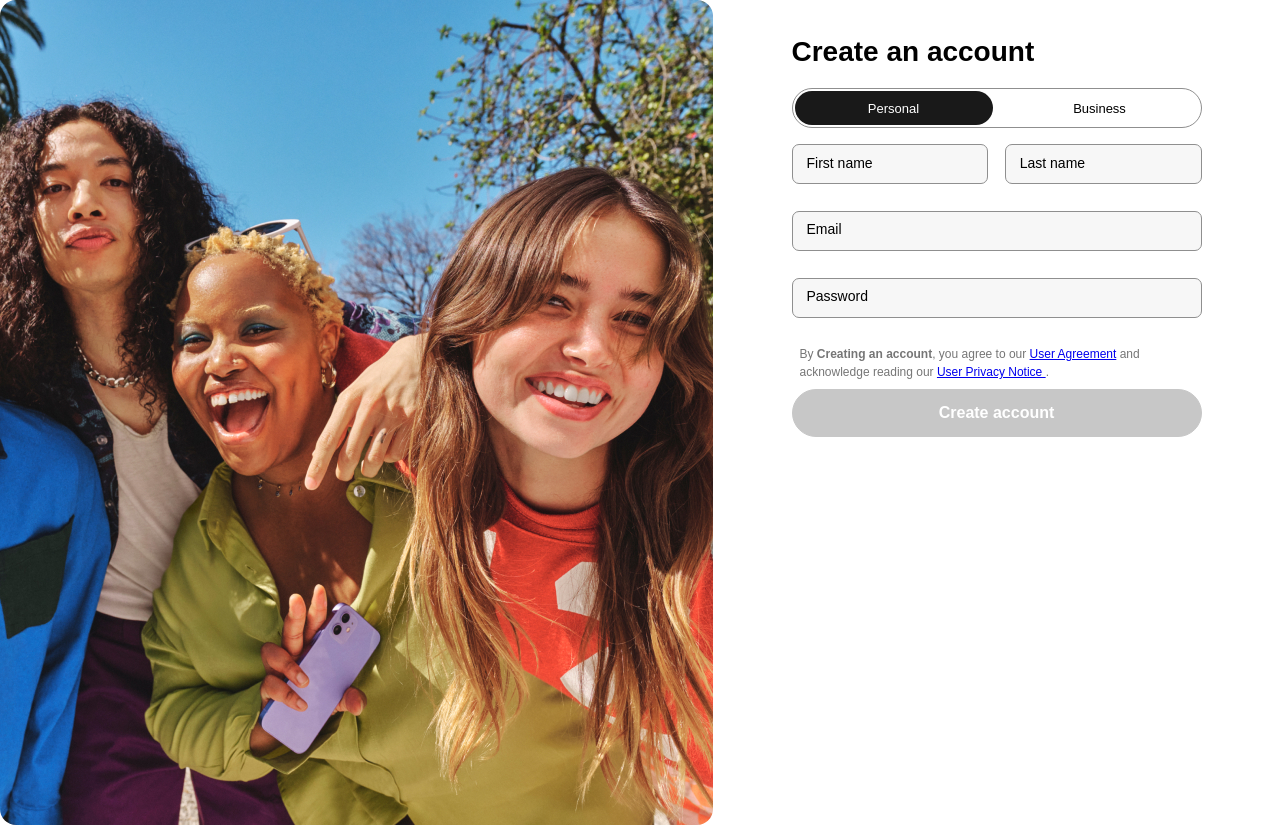
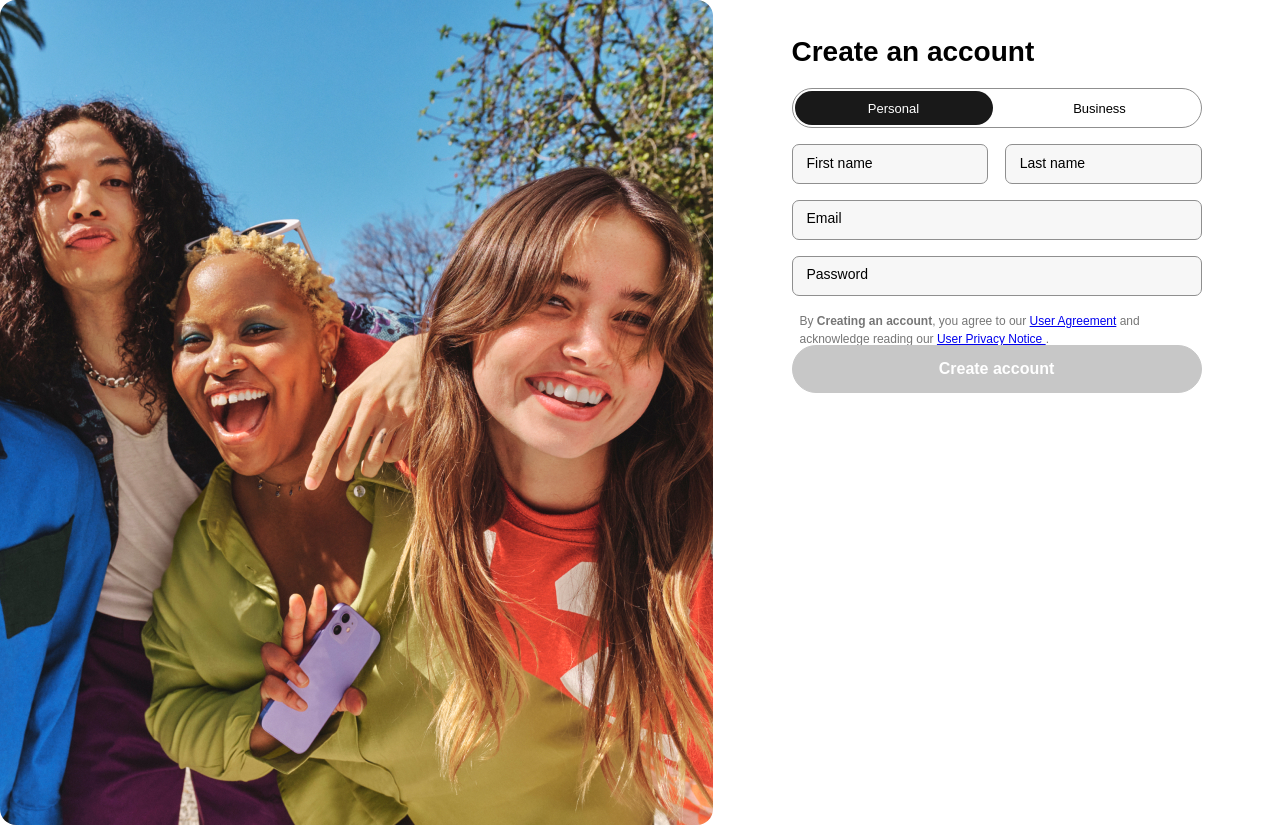
Before and after one commit to cybodt/login-form-ebay, a React (Vite) app: page /createaccount in a window 1280 px wide. Built offline with nearby package versions, Linux system fonts and the light colour scheme; a web font is replaced by a local one.

Commit message:
share code on github

```diff
--- a/src/components/PersonalFormInput.css
+++ b/src/components/PersonalFormInput.css
@@ -63,7 +63,7 @@
   display: none;
   min-height: 20px;
   padding-top: 6px;
-  margin-bottom: -6px;
+  margin-bottom: 5px;
   font-size: 12px;
   font-family: 'Market-Sans', 'Market-Sans2', Arial, Helvetica, sans-serif;
   color: #c9002c;
--- a/src/components/SignUpPersonal.css
+++ b/src/components/SignUpPersonal.css
@@ -11,7 +11,7 @@
   display: grid;
   grid-template-columns: 48% 48%;
   grid-template-rows: auto;
-  row-gap: 16px;
+  row-gap: 5px;
   align-content: start;
   justify-content: space-between;
   /* background-color: salmon; */
--- a/src/components/SignUpPersonal.jsx
+++ b/src/components/SignUpPersonal.jsx
@@ -19,7 +19,7 @@ function SignUpPersonal() {
       name: 'firstname',
       maxlength: 63,
       label: 'First name',
-      pattern: '^[A-Za-z0-9]{3,16}$',
+      pattern: '^[a-zA-Z0-9]{3,}$',
       required: true,
       containerClassName: 'sign-up-personal__first-name'
     },
@@ -30,7 +30,7 @@ function SignUpPersonal() {
       name: 'lastname',
       maxlength: 63,
       label: 'Last name',
-      pattern: '^[A-Za-z0-9]{3,16}$',
+      pattern: '^[a-zA-Z0-9]{3,}$',
       required: true,
       containerClassName: 'sign-up-personal__last-name'
     },
@@ -41,7 +41,7 @@ function SignUpPersonal() {
       name: 'email',
       maxlength: 64,
       label: 'Email',
-      pattern: '^([A-Za-z0-9_\\-.+])+@([A-Za-z0-9_\\-.])+\\.([A-Za-z]{2,})$',
+      pattern: '^([a-zA-Z0-9_\\-.+])+@([a-zA-Z0-9_\\-.])+\\.([a-zA-Z]{2,})$',
       required: true,
       containerClassName: 'sign-up-personal__email'
     },
```
